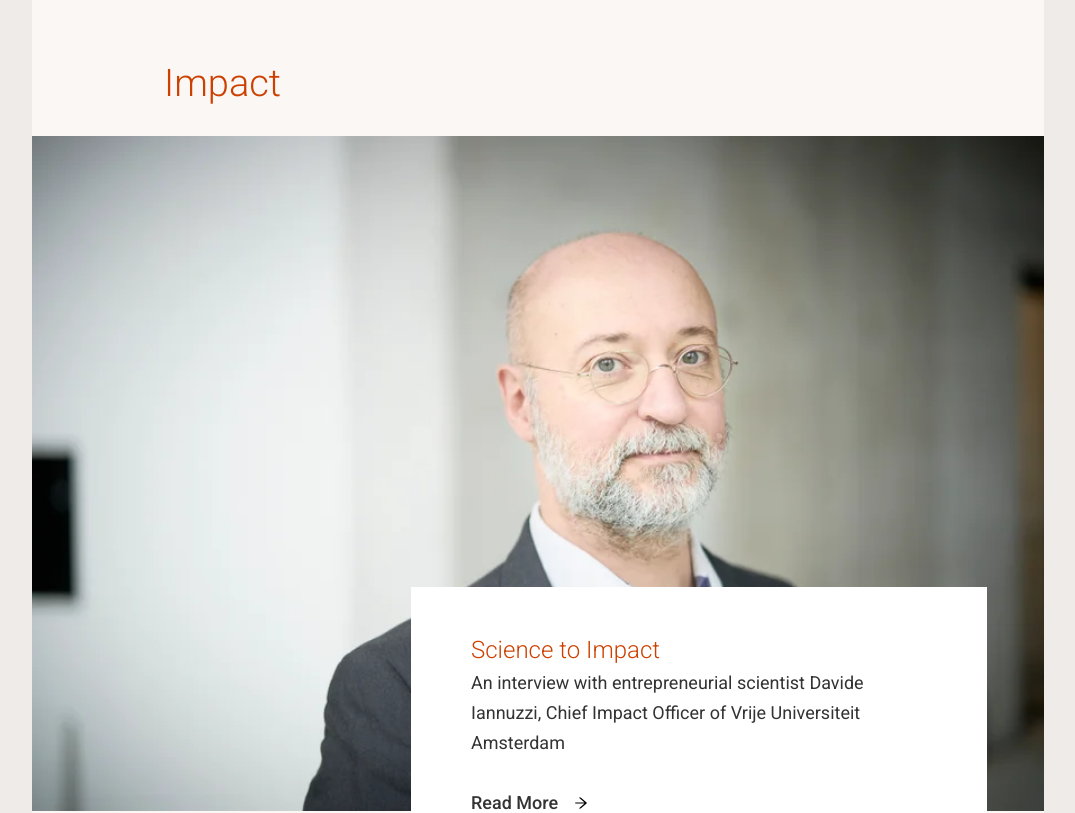
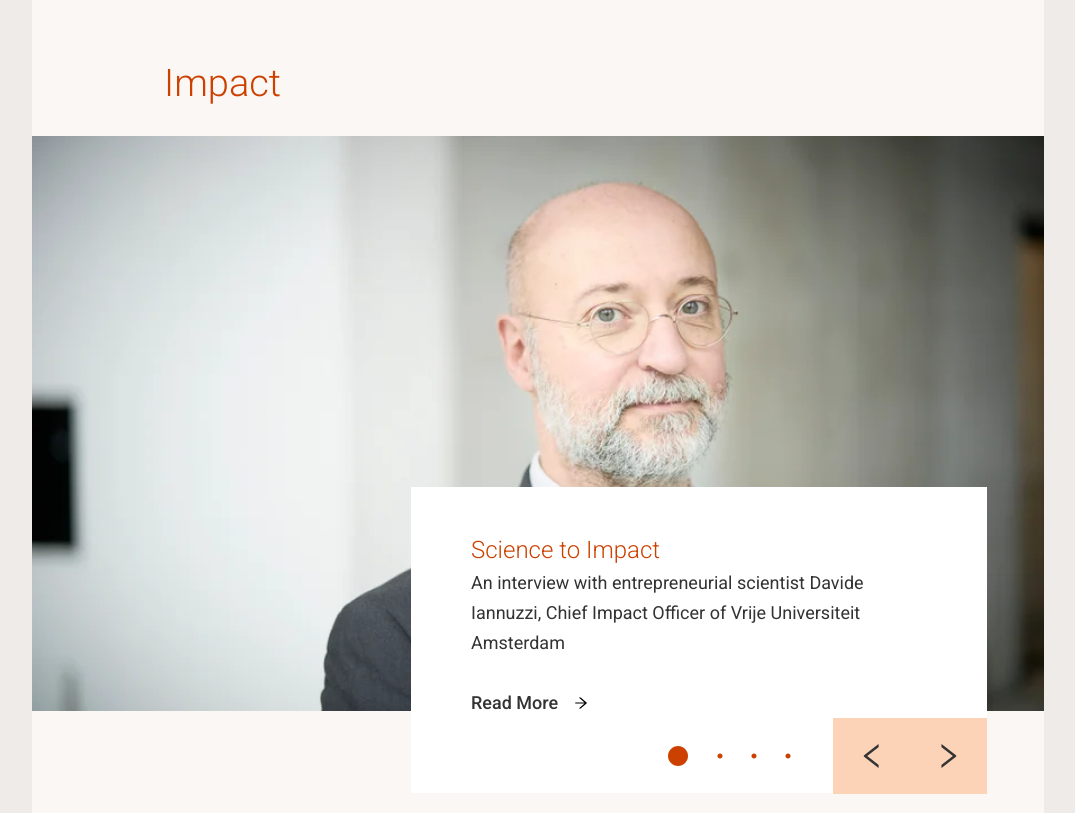
Before and after one commit to clever-cr/Vrije-clone, a Next.js app: page / in a window 1280 px wide. Shown: the part 1640-2453 px from the top of the page, without its empty margins (102-1177 px from the left). Built offline with nearby package versions, Linux system fonts and the light colour scheme.

Commit message:
cutomize image

```diff
--- a/components/sections/Impact.jsx
+++ b/components/sections/Impact.jsx
@@ -21,7 +21,7 @@ const Impact = () => {
             alt=""
             width={1252}
             height={575}
-            className="sm:relative"
+            className="sm:relative h-[575px] object-cover sm:h-[188px]"
           />
           <div className="bg-white w-[576px] sm:w-full h-[306px] relative -mt-56 left-[379px] flex flex-col justify-between  pt-[45px] sm:mt-0 sm:left-0 sm:pt-[55px]">
             <div className="px-[60px] sm:px-5 ">
```
